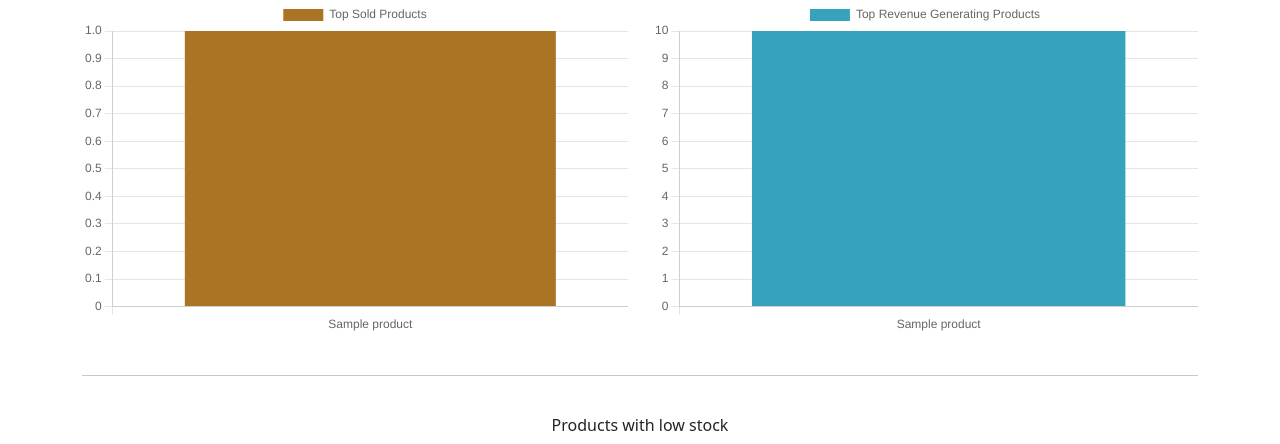
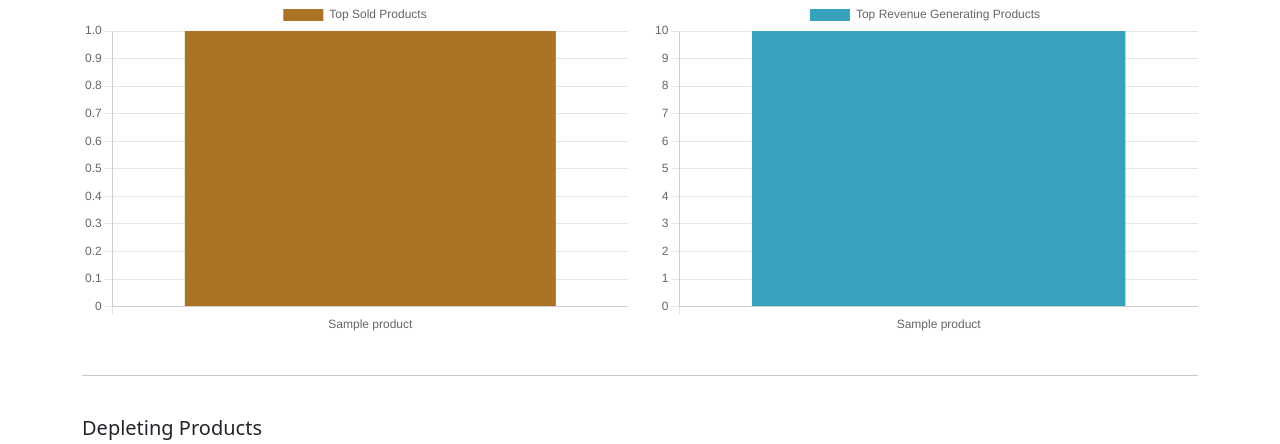
Before and after one commit to sakc-c/Hisaab_Project, a Django app: page /dashboard/ in a window 1280 px wide. Shown: the part 207-651 px from the top of the page. Run offline with Django 5.2, Linux system fonts and the light colour scheme; a user stored in the database is signed in; tables that the repository leaves empty hold one stand-in row (values such as "Sample post").

Commit message:
new user creation redirect, dashboard depleting products heading

```diff
--- a/hisaab/templates/hisaab/dashboard.html
+++ b/hisaab/templates/hisaab/dashboard.html
@@ -28,7 +28,7 @@
 <hr>
 <br>
 
-<center><h6>Products with low stock</h6></center>
+<h5>Depleting Products</h5><br>
 <table class="table table-bordered">
     <thead>
         <tr>
--- a/hisaab/views.py
+++ b/hisaab/views.py
@@ -88,6 +88,7 @@ def create_user(request):
             user.save()
             user.groups.set(user_form.cleaned_data['groups'])  # workaround this?
             registered = True
+            return redirect('user_management')
         else:
             errors = user_form.errors
     return render(request, 'hisaab/create_user.html',
```
